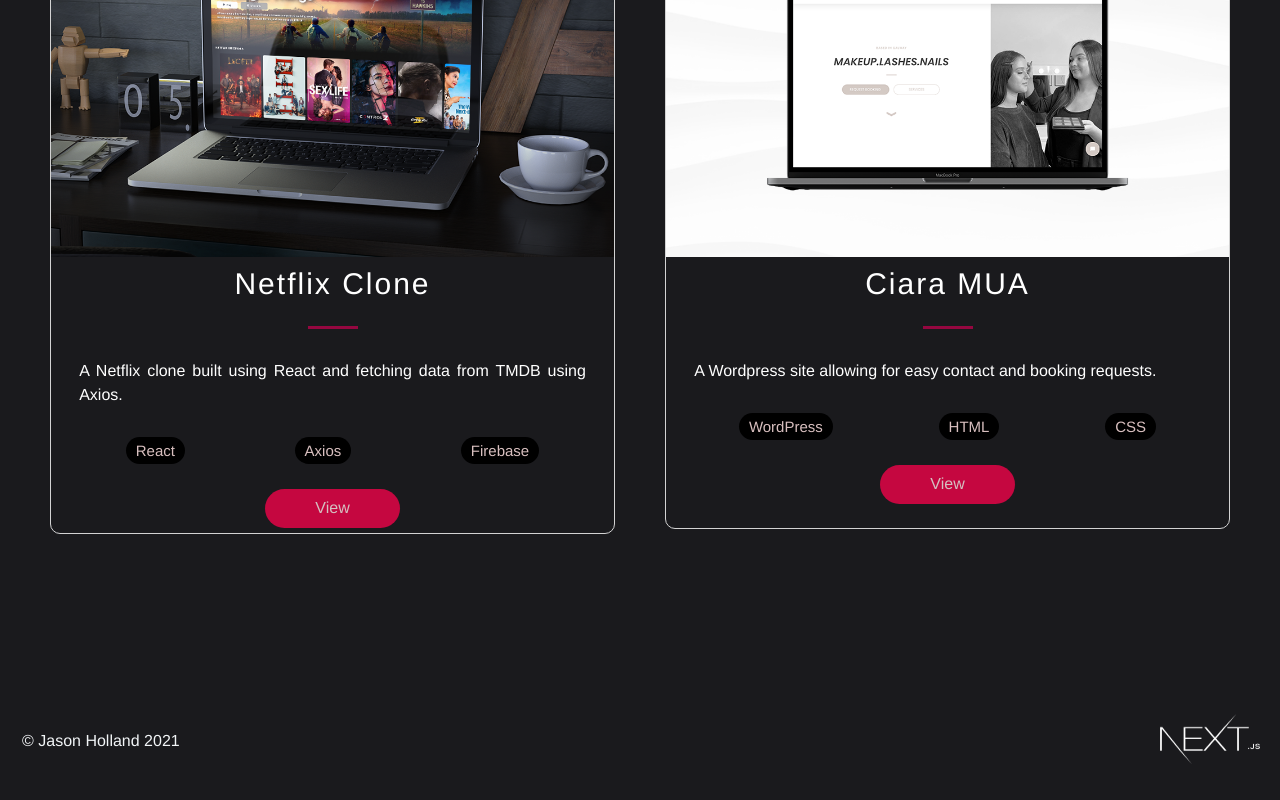
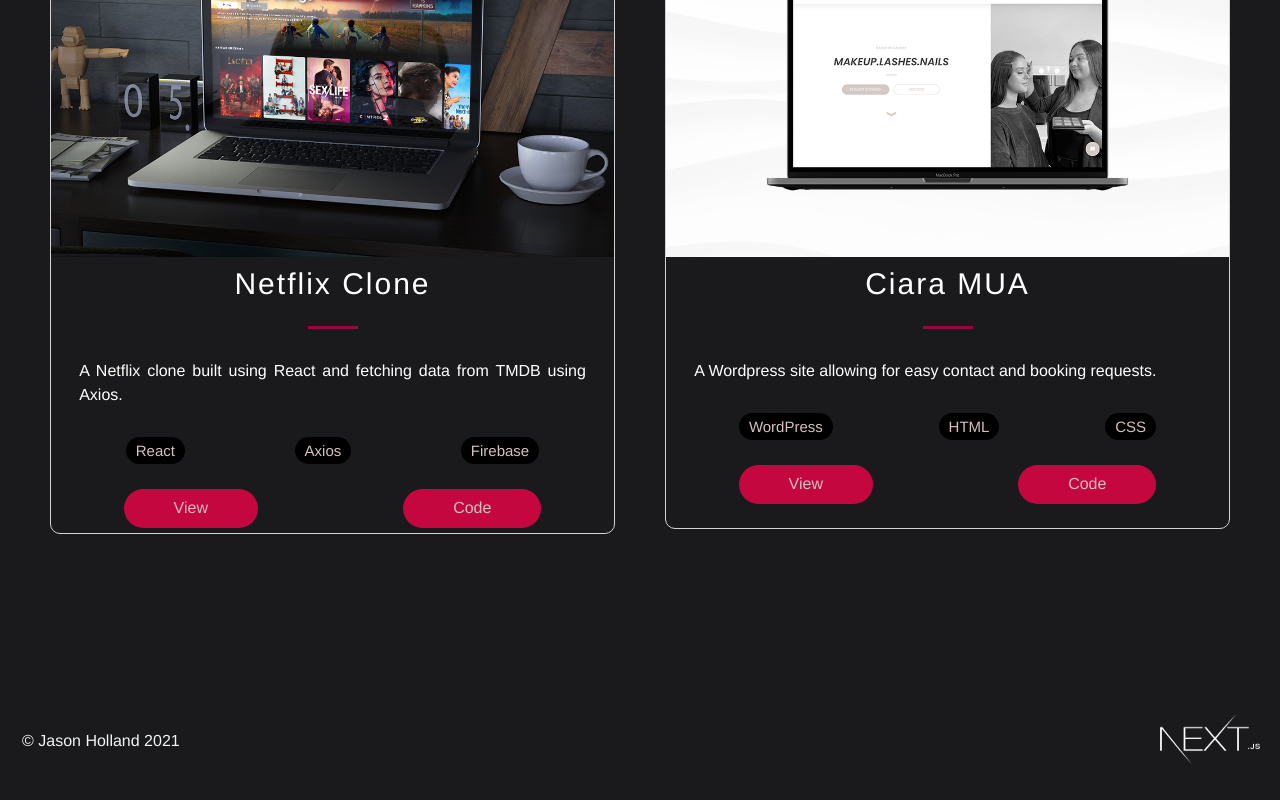
Before and after one commit to jholland93/personal-portfolio, a Next.js app: page / in a window 1280 px wide. Shown: the part 1290-2090 px from the top of the page. Built offline with nearby package versions, Linux system fonts and the light colour scheme.

Commit message:
Code Button added

```diff
--- a/src/components/Projects/ProjectItem.js
+++ b/src/components/Projects/ProjectItem.js
@@ -97,6 +97,7 @@
 
                 <UtilityList>
                   <ExternalLinks href={visit}>View</ExternalLinks>
+                  <ExternalLinks href={source}>Code</ExternalLinks>
                 </UtilityList>
                 <videoModal />
               </BlogCard>
```
Also changed, not shown: src/components/Projects/Projects.js (+1 -10 lines).
